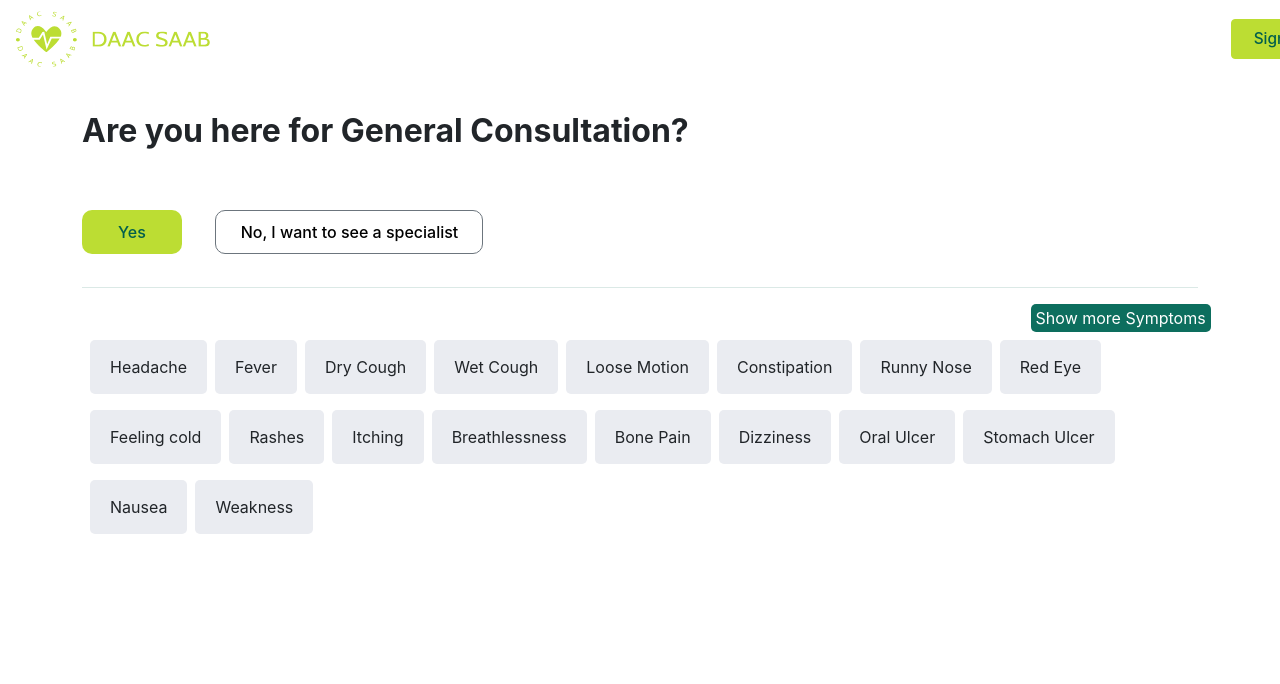
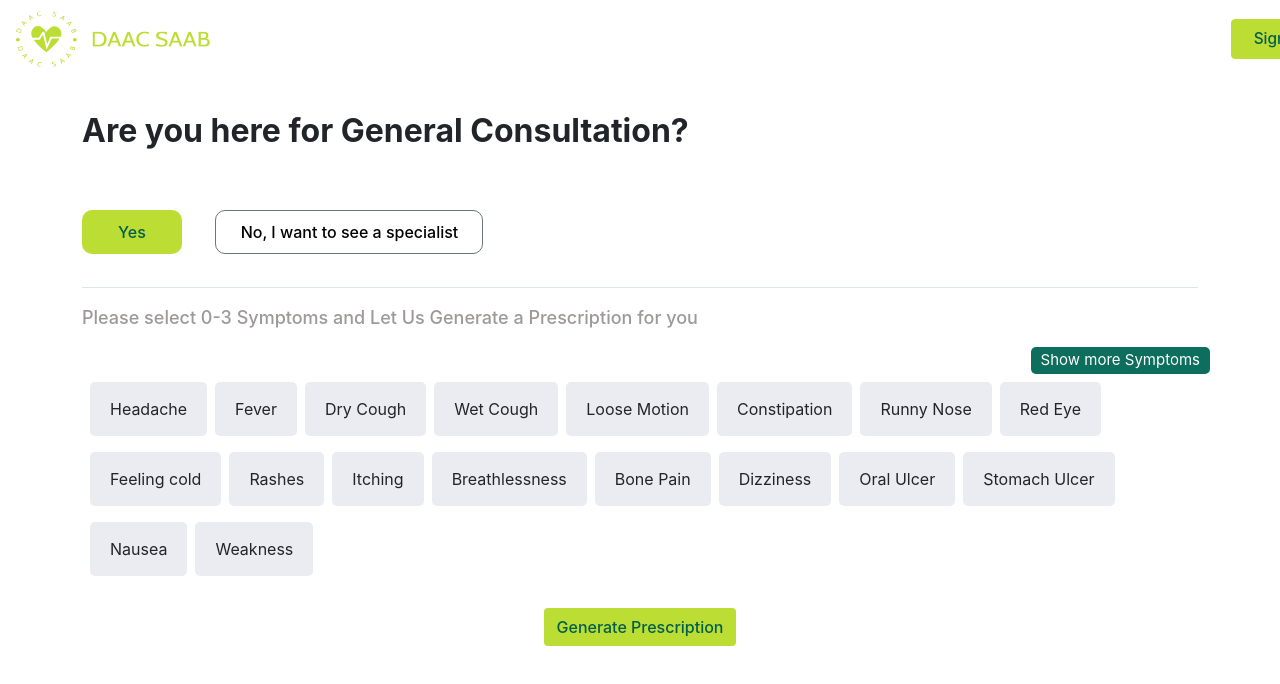
Before and after one commit to bhushanhr26/daacsaab, a React (Create React App) app: page /One-tap in a window 1280 px wide. Shown: the top 684 px of the page. Built offline with nearby package versions, Linux system fonts and the light colour scheme.

Commit message:
Fixed OneTap Page

```diff
--- a/src/views/One-tap/css/oneTap.css
+++ b/src/views/One-tap/css/oneTap.css
@@ -51,19 +51,38 @@ hr{
 }
 .sym-card:hover{
     transform:scale(1.06);
-    background-color:#a7d0c4;
+    background-color:#bcdd33;
+}
+.sym-card:active{
+    background-color:#bcdd33;
 }
 .btn-light{
-    padding:2px 5px;
+    font-size:15px;
+    padding:2px 10px;
     position:relative;
     left:85%;
-    background-color: #0d6e5e;
+    background-color: #0d6e5e !important;
     color:white;
-    border:none;
+    border:none !important;
     border-radius:5px;
 }
 .btn-light:hover{
     background-color: #488c80;
     color:white;
+}
+.text-1{
+    font-weight:500;
+    font-size:large;
+    color:rgb(158, 152, 152)
+}
+
+.btn-submit{
+    background-color:#bcdd33;
+    color:#025f4c;
+    font-weight:500;
 
 }
+.btn-submit:hover{
+    color:#025f4c;
+    background-color: #b8e507;
+}
--- a/src/views/One-tap/js/OneTap.js
+++ b/src/views/One-tap/js/OneTap.js
@@ -11,7 +11,9 @@ function OneTap() {
 const [show,setShow]=useState(true);
 const [symData, setSymData] = useState(data);
 const[buttonText,setButtonText]=useState("Show more Symptoms")
-const changeText=(text)=>setButtonText(text);
+function test(){
+  console.log("symptom is clicked");
+}
   return (
     <div>
       <div className="container">
@@ -23,24 +25,30 @@ const changeText=(text)=>setButtonText(text);
       <div className="selection">
       <button className="btn btn-primary">Yes</button>
       <button className="btn btn-secondary">No, I want to see a specialist</button>
-
       </div>
-
       <hr></hr>
       <div>
-        <button onClick={()=>{setShow(false); setButtonText("Show Less")}}  className="btn-light">{buttonText}</button>
-      </div>
+        <span>
+          <p className="text-1">Please select 0-3 Symptoms and Let Us Generate a Prescription for you </p>
+        </span>
+        <span>
+        <button onClick={()=>{setShow(!show); show?setButtonText("Show Less"):setButtonText("Show More Symptoms")}}  className="btn-light">{buttonText}</button>
+
+        </span>
+        </div>
+
+      {/*  symptoms cards component  */}
       <div className="d-flex flex-wrap ">
-
       {symData.filter((x,i)=>show?i<18:i).map((x,i)=>{
-      return <div className="testS ms-2 my-2 sym-card"
+      return <div onClick={test} className="testS ms-2 my-2 sym-card"
        key={i}>{x}</div>
           })}
       </div>
-
-
+      {/* symptom component ends */}
+      <div className="d-flex justify-content-center mt-4">
+        <button className="btn btn-submit">Generate Prescription</button>
       </div>
-
+      </div>
     </div>
   )
 }
```
